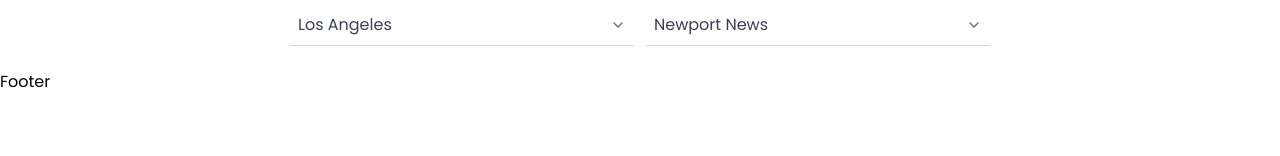
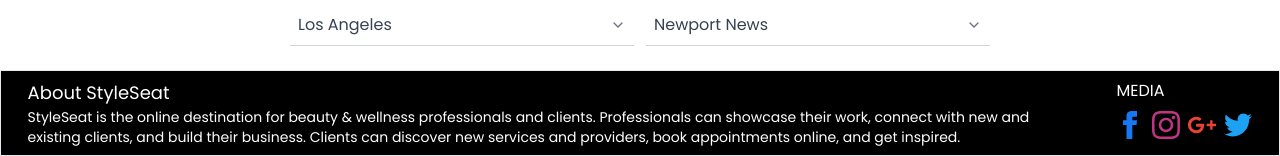
Before and after one commit to devdnyaneshpatil/project, a React (Vite) app in the folder frontend/: page / in a window 1280 px wide. Shown: the part 2328-2484 px from the top of the page. Before the commit the page ends 2422 px from the top, so only its background shows below. Built offline with nearby package versions, Linux system fonts and the light colour scheme.

Commit message:
added footer component

```diff
--- a/frontend/src/Componets/HomePageComponents/Footer.jsx
+++ b/frontend/src/Componets/HomePageComponents/Footer.jsx
@@ -1,7 +1,80 @@
 import React from "react";
 
 function Footer() {
-  return <div>Footer</div>;
+  return (
+    <div className="sm:hidden lg:flex border p-2 bg-black text-white justify-around">
+      <div className="flex flex-col w-10/12">
+        <span className="text-lg">About StyleSeat</span>
+        <span className="text-sm">
+          StyleSeat is the online destination for beauty & wellness
+          professionals and clients. Professionals can showcase their work,
+          connect with new and existing clients, and build their business.
+          Clients can discover new services and providers, book appointments
+          online, and get inspired.
+        </span>
+      </div>
+      <div>
+        <span>MEDIA</span>
+        <div className="flex gap-2 mt-2">
+          <a href="#!" role="button">
+            {/* <!-- Facebook --> */}
+            <svg
+              xmlns="http://www.w3.org/2000/svg"
+              className="h-7 w-7"
+              fill="currentColor"
+              style={{ color: "#1877f2" }}
+              viewBox="0 0 24 24"
+            >
+              <path d="M9 8h-3v4h3v12h5v-12h3.642l.358-4h-4v-1.667c0-.955.192-1.333 1.115-1.333h2.885v-5h-3.808c-3.596 0-5.192 1.583-5.192 4.615v3.385z" />
+            </svg>
+          </a>
+
+          <a href="#!" role="button">
+            {/* <!-- Instagram --> */}
+            <svg
+              xmlns="http://www.w3.org/2000/svg"
+              className="h-7 w-7"
+              fill="currentColor"
+              style={{ color: "#c13584" }}
+              viewBox="0 0 24 24"
+            >
+              <path d="M12 2.163c3.204 0 3.584.012 4.85.07 3.252.148 4.771 1.691 4.919 4.919.058 1.265.069 1.645.069 4.849 0 3.205-.012 3.584-.069 4.849-.149 3.225-1.664 4.771-4.919 4.919-1.266.058-1.644.07-4.85.07-3.204 0-3.584-.012-4.849-.07-3.26-.149-4.771-1.699-4.919-4.92-.058-1.265-.07-1.644-.07-4.849 0-3.204.013-3.583.07-4.849.149-3.227 1.664-4.771 4.919-4.919 1.266-.057 1.645-.069 4.849-.069zm0-2.163c-3.259 0-3.667.014-4.947.072-4.358.2-6.78 2.618-6.98 6.98-.059 1.281-.073 1.689-.073 4.948 0 3.259.014 3.668.072 4.948.2 4.358 2.618 6.78 6.98 6.98 1.281.058 1.689.072 4.948.072 3.259 0 3.668-.014 4.948-.072 4.354-.2 6.782-2.618 6.979-6.98.059-1.28.073-1.689.073-4.948 0-3.259-.014-3.667-.072-4.947-.196-4.354-2.617-6.78-6.979-6.98-1.281-.059-1.69-.073-4.949-.073zm0 5.838c-3.403 0-6.162 2.759-6.162 6.162s2.759 6.163 6.162 6.163 6.162-2.759 6.162-6.163c0-3.403-2.759-6.162-6.162-6.162zm0 10.162c-2.209 0-4-1.79-4-4 0-2.209 1.791-4 4-4s4 1.791 4 4c0 2.21-1.791 4-4 4zm6.406-11.845c-.796 0-1.441.645-1.441 1.44s.645 1.44 1.441 1.44c.795 0 1.439-.645 1.439-1.44s-.644-1.44-1.439-1.44z" />
+            </svg>
+          </a>
+
+          <a href="#!" role="button">
+            {/* <!-- Google --> */}
+            <svg
+              xmlns="http://www.w3.org/2000/svg"
+              className="h-7 w-7"
+              fill="currentColor"
+              style={{ color: "#ea4335" }}
+              viewBox="0 0 24 24"
+            >
+              <path
+                d="M7 11v2.4h3.97c-.16 1.029-1.2 3.02-3.97 3.02-2.39 0-4.34-1.979-4.34-4.42 0-2.44 1.95-4.42 4.34-4.42 1.36 0 2.27.58 2.79 1.08l1.9-1.83c-1.22-1.14-2.8-1.83-4.69-1.83-3.87 0-7 3.13-7 7s3.13 7 7 7c4.04 0 6.721-2.84 6.721-6.84 0-.46-.051-.81-.111-1.16h-6.61zm0 0 17 2h-3v3h-2v-3h-3v-2h3v-3h2v3h3v2z"
+                fillRule="evenodd"
+                clipRule="evenodd"
+              />
+            </svg>
+          </a>
+
+          <a href="#!" role="button">
+            {/* <!-- Twitter --> */}
+            <svg
+              xmlns="http://www.w3.org/2000/svg"
+              className="h-7 w-7"
+              fill="currentColor"
+              style={{ color: "#1da1f2" }}
+              viewBox="0 0 24 24"
+            >
+              <path d="M24 4.557c-.883.392-1.832.656-2.828.775 1.017-.609 1.798-1.574 2.165-2.724-.951.564-2.005.974-3.127 1.195-.897-.957-2.178-1.555-3.594-1.555-3.179 0-5.515 2.966-4.797 6.045-4.091-.205-7.719-2.165-10.148-5.144-1.29 2.213-.669 5.108 1.523 6.574-.806-.026-1.566-.247-2.229-.616-.054 2.281 1.581 4.415 3.949 4.89-.693.188-1.452.232-2.224.084.626 1.956 2.444 3.379 4.6 3.419-2.07 1.623-4.678 2.348-7.29 2.04 2.179 1.397 4.768 2.212 7.548 2.212 9.142 0 14.307-7.721 13.995-14.646.962-.695 1.797-1.562 2.457-2.549z" />
+            </svg>
+          </a>
+        </div>
+      </div>
+    </div>
+  );
 }
 
 export default Footer;
```
Also changed, not shown: frontend/src/Componets/HomePageComponents/FooterIcon.jsx (added).
